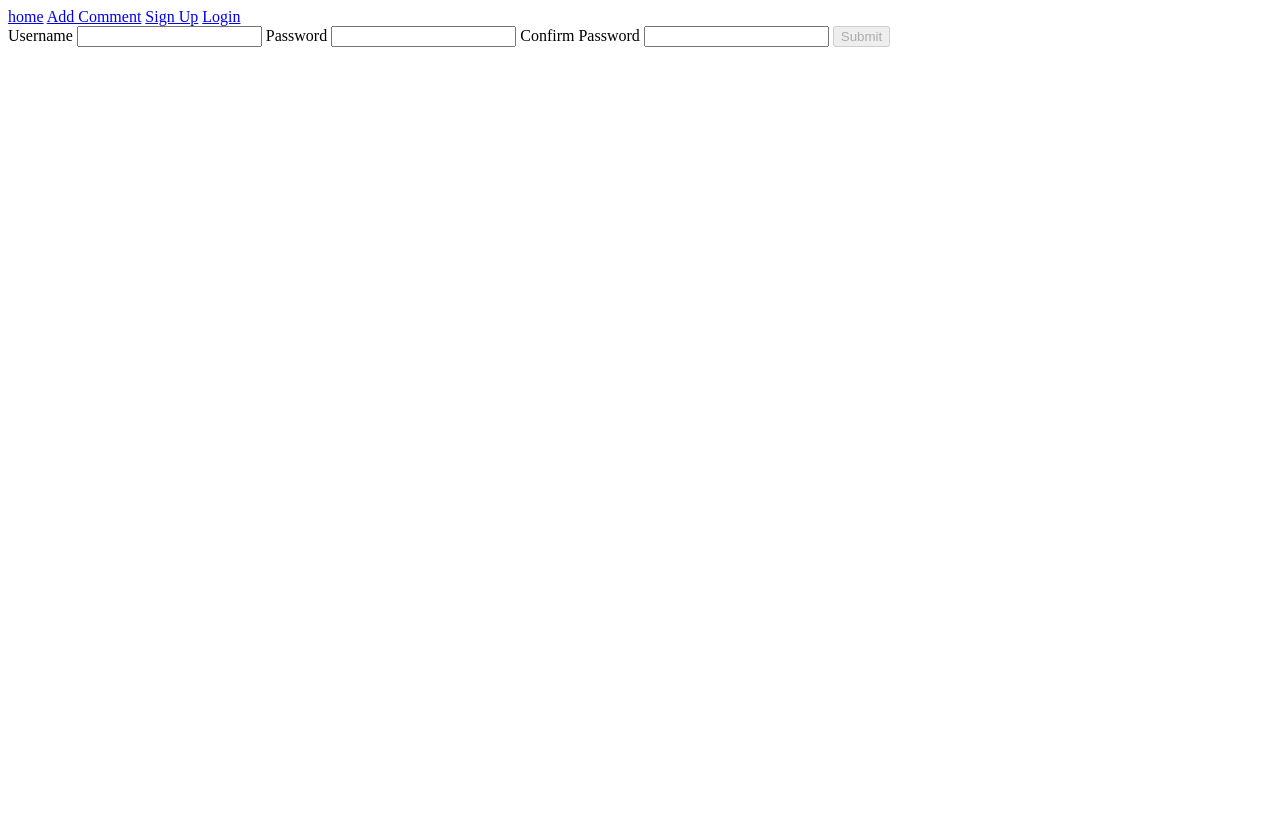
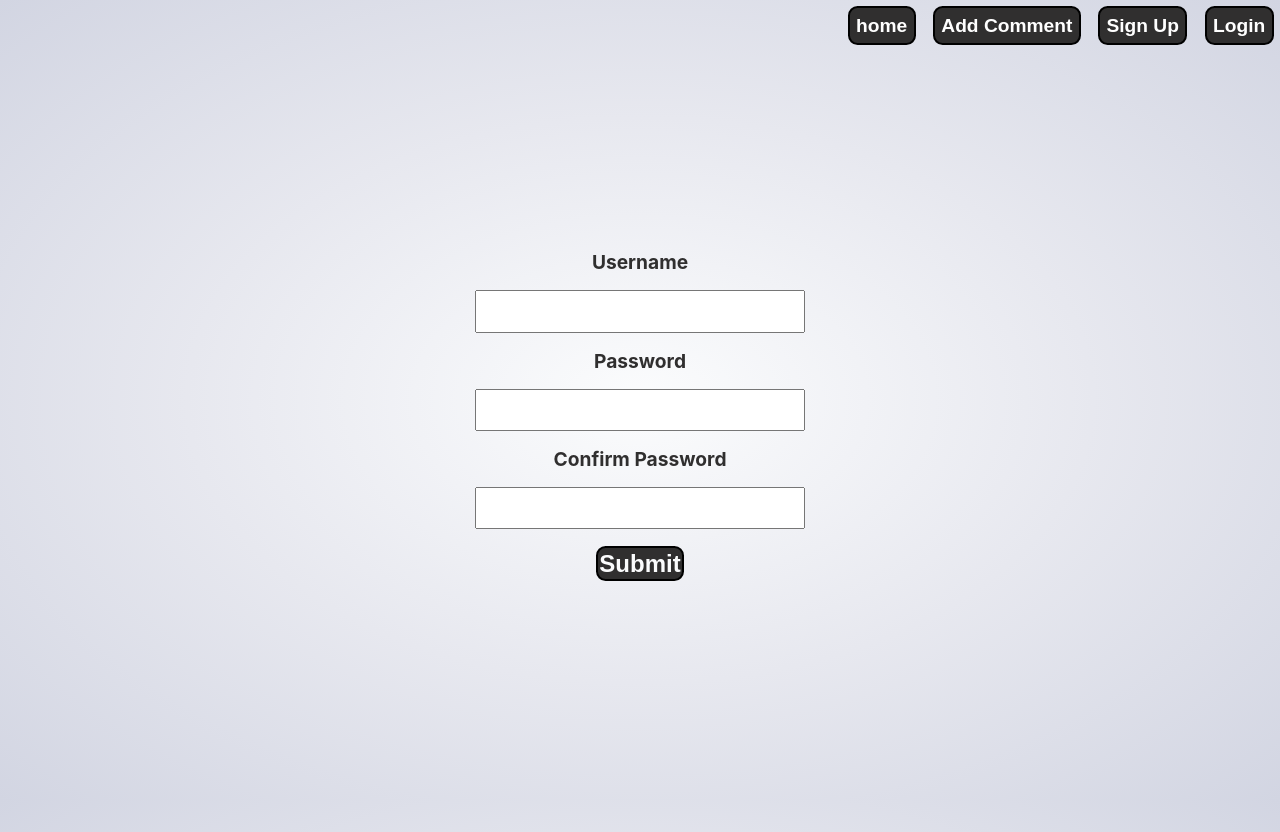
Before and after one commit to fac-13/test-os, a website: page public/signup.html in a window 1280 px wide. Before the commit the page ends 800 px from the top, so only its background shows below. Drawn offline with Linux system fonts and the light colour scheme.

Commit message:
add basic styling

```diff
--- a/public/signup.html
+++ b/public/signup.html
@@ -5,26 +5,37 @@
     <meta charset="utf-8">
     <title>Sign Up</title>
     <meta name="viewport" content="width=device-width, initial-scale=1.0" />
-    <link rel="stylesheet" href="./signup.css">
+    <link rel="stylesheet" href="style.css">
 </head>
 
 <body>
-  <nav>
-    <a href="/">home</a>
-    <a href="/public/comment.html">Add Comment</a>
-    <a href="/public/signup.html">Sign Up</a>
-    <a href="/public/login.html">Login</a>
-  </nav>
+    <nav class="nav__bar">
+        <button name="button" class="nav__button">
+            <a href="/">home</a>
+        </button>
+        <button name="button" class="nav__button">
+            <a href="/public/comment.html">Add Comment</a>
+        </button>
+        <button name="button" class="nav__button">
+            <a href="/public/signup.html">Sign Up</a>
+        </button>
+        <button name="button" class="nav__button">
+            <a href="/public/login.html">Login</a>
+        </button>
+    </nav>
 
     <section class="section__form">
         <form id="signup-form" action="/signup" method="POST">
             <label for="username">Username</label>
-            <input name="username" id="username" pattern="^[a-zA-Z0-9]+$" type="text" required>
+            <input class="form__input" name="username" id="username" pattern="^[a-zA-Z0-9]+$" type="text" required>
             <label for="password">Password</label>
-            <input name="password" id="password" pattern="(?=.*\d)(?=.*[a-z])(?=.*[!$%&amp(-/:-?_{}~])(?=.*[A-Z]).{9,}" type="password" required>
+            <input class="form__input" name="password" id="password" pattern="(?=.*\d)(?=.*[a-z])(?=.*[!$%&amp(-/:-?_{}~])(?=.*[A-Z]).{9,}"
+                type="password" required>
             <label for="confirm-password">Confirm Password</label>
-            <input id="confirm-password" pattern="(?=.*\d)(?=.*[a-z])(?=.*[!$%&amp(-/:-?_{}~])(?=.*[A-Z]).{9,}" type="password" required>
-            <button id="submit" type="submit">Submit</button>
+            <input class="form__input" id="confirm-password" pattern="(?=.*\d)(?=.*[a-z])(?=.*[!$%&amp(-/:-?_{}~])(?=.*[A-Z]).{9,}" type="password"
+                required>
+            <button class="form__submit-button" id="submit" type="submit">Submit</button>
+            <p class="error" aria-live="polite"></p>
         </form>
     </section>
     <script src="./signup.js"></script>
--- a/public/style.css
+++ b/public/style.css
@@ -0,0 +1,104 @@
+html {
+  margin: 0;
+  padding: 0;
+  color: #302f2f;
+  font-family: -apple-system, BlinkMacSystemFont, "Segoe UI", Roboto, Helvetica, Arial, sans-serif, "Apple Color Emoji", "Segoe UI Emoji", "Segoe UI Symbol";
+}
+
+body {
+  background: radial-gradient(#fbfcfd, #e7e8ef, #d2d5e2);
+  height: 100vh;
+  margin: 0;
+}
+
+h1 {
+  font-size: 2rem;
+}
+
+.nav__bar {
+  height: 2rem;
+  width: 100%;
+  text-align: end;
+}
+
+a {
+  text-decoration: none;
+  color: white;
+}
+
+.nav__button {
+  font-size: 1.2rem;
+  padding: 0.5%;
+  margin: 0.5%;
+  text-align: center;
+  border: 2px solid black;
+  background: #302f2f;
+  color: #fbfcfd;
+  font-weight: 700;
+  border-radius: 0.6rem;
+}
+
+.header {
+  text-align: center;
+  padding-top: 35vh;
+  margin: 0 1%;
+}
+
+form {
+    display: flex;
+    align-items: center;
+    justify-content: center;
+    flex-direction: column;
+    margin:auto;
+}
+
+label {
+  font-size: 1.2rem;
+  padding: 1rem;
+  font-weight: 700;
+}
+
+.form__submit-button {
+  font-size: 1.5rem;
+  text-transform: capitalize;
+  margin: 5%;
+  padding: 0.5%;
+  text-align: center;
+  border: 2px solid black;
+  background: #302f2f;
+  color: #fbfcfd;
+  font-weight: 700;
+  border-radius: 0.6rem;
+}
+
+.form__input {
+  height: 2rem;
+  padding: 0.2rem 0.5rem;
+  font-size: 1.5rem;
+}
+
+.form__textarea {
+  padding: 0.2rem 0.5rem;
+  font-size: 1.5rem;
+}
+
+.form__submit-button:hover {
+  color: #302f2f;
+  background: #fbfcfd;
+  border: 2px solid #302f2f;
+  outline: none;
+}
+
+.section__results {
+  display: flex;
+  align-items: center;
+  height: 100%;
+   margin:auto;
+}
+
+.section__form {
+  display: flex;
+  align-items: center;
+  height: 100%;
+   margin:auto;
+}
```
Also changed, not shown: public/comment.html (+22 -17 lines), public/index.html (+7 -5 lines), public/login.html (+25 -9 lines), public/signup.css (deleted).
